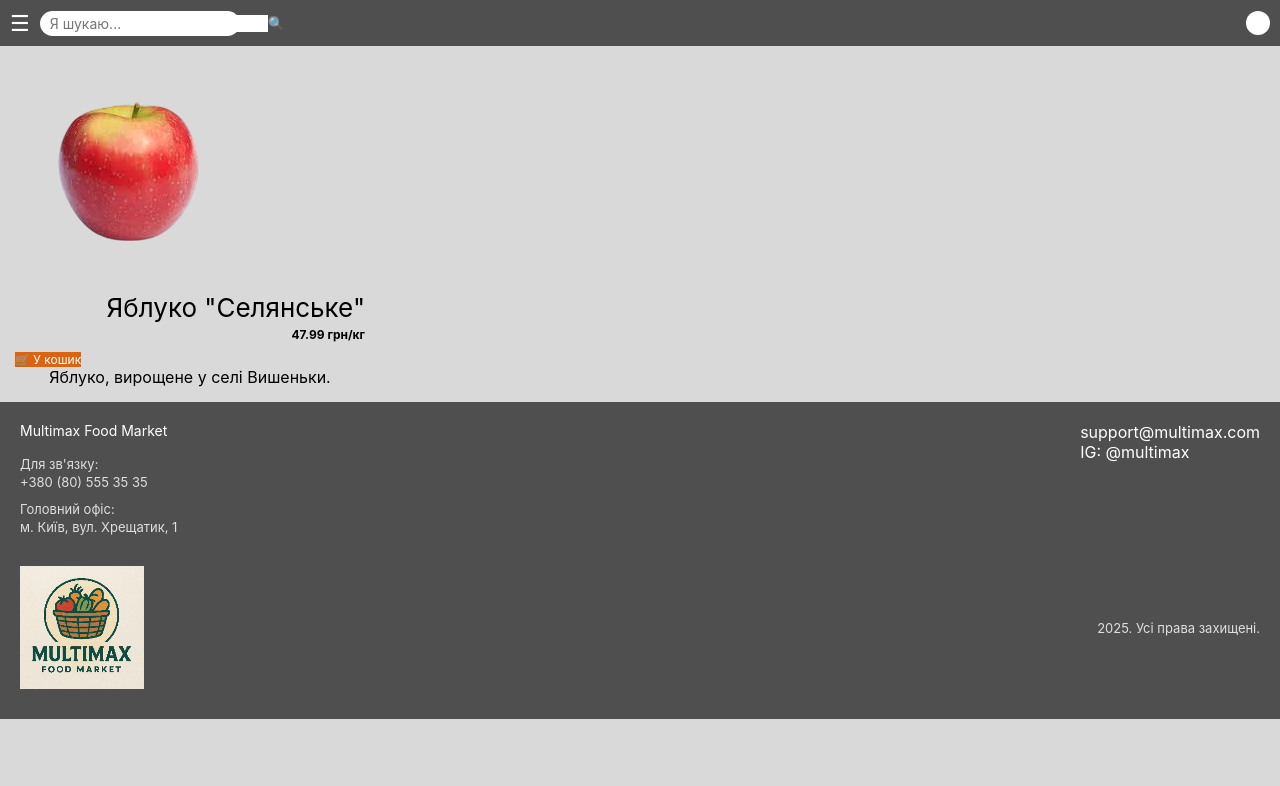
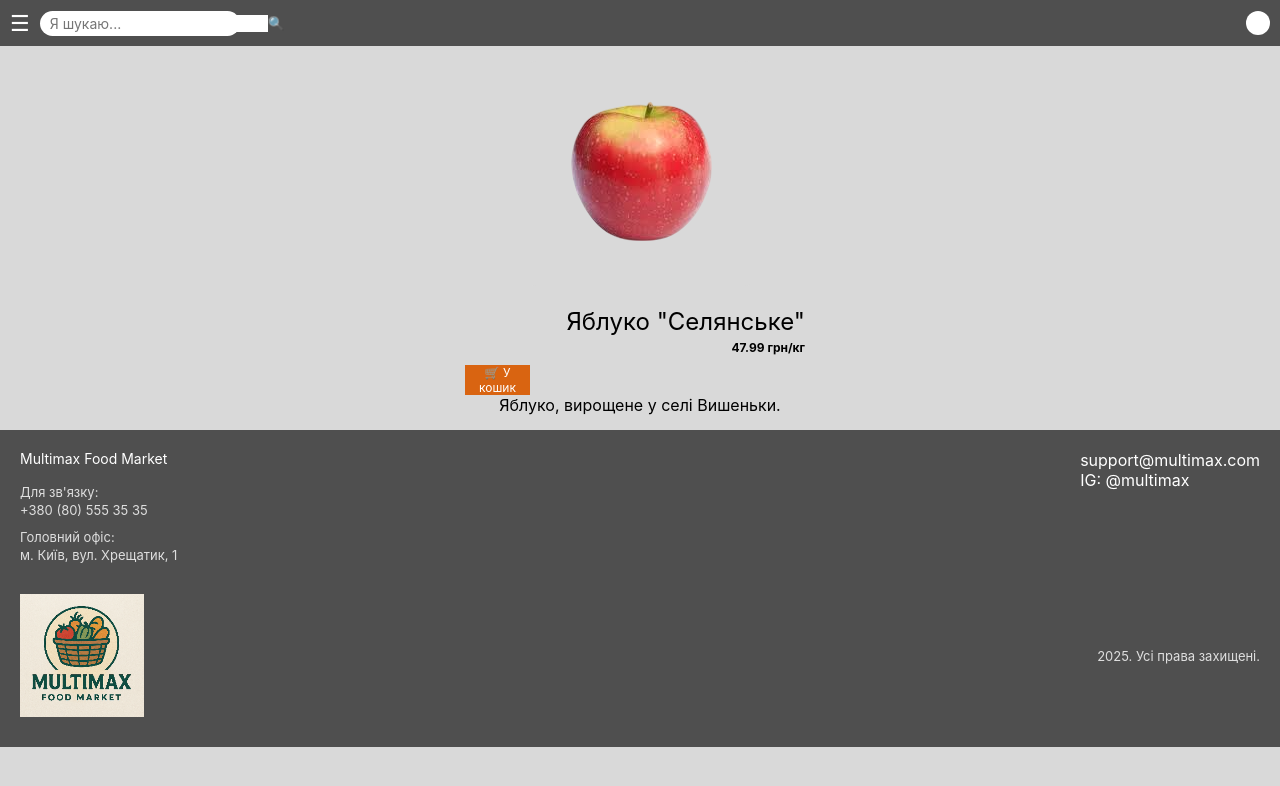
Before and after one commit to yamaksym/MULTIMAX, a website built with Vite: page Frontend/HTML/apple.html in a window 1280 px wide. Built offline with nearby package versions, Linux system fonts and the light colour scheme.

Commit message:
fixed the alignment (Finally)

```diff
--- a/Frontend/CSS/style_apple.css
+++ b/Frontend/CSS/style_apple.css
@@ -85,6 +85,7 @@ header {
     gap: 8px;
 }
 
+
 .profile {
     width: 24px;
     height: 24px;
@@ -95,6 +96,11 @@ header {
 
 main {
     padding: 15px;
+    display: flex;
+    flex-direction: column;
+    align-items: center;
+    justify-content: center;
+    gap: 15px;
 }
 
 section {
@@ -120,21 +126,28 @@ h2 {
     font-size: 12px;
 }
 
+.product-details {
+    background: none;
+    width: 350px;
+    display: flexbox;
+    justify-content: right;
+}
+
 .product-name {
-    font-size: 26px;
+    font-size: 24px;
     margin-bottom: 4px;
     margin-right: 10px;
-    width: 350px;
+    width: auto;
     display: flex;
     align-items: center;
     justify-content: right;
 }
-
 .product-price {
     font-size: 12px;
     color: var(--blacks);
     display: flex;
-    width: 350px;
+    width: auto;
+    height: auto;
     margin-right: 10px;
     align-items: center;
     justify-content: right;
@@ -146,7 +159,9 @@ h2 {
     background: var(--buy-button);
     border: none;
     cursor: pointer;
+    margin-right: 10px;
     color: #fff;
+    width: 65px;
     font-size: 12px;
     display: flex;
     align-items: center;
@@ -170,6 +185,21 @@ footer {
     color: white;
     font-family: Arial, sans-serif;
 }
+
+.footer-content {
+    display: flex;
+    justify-content: space-between;
+    width: 100%;
+    margin-bottom: 25px;
+}
+
+.footer-left,
+.footer-right {
+    display: flex;
+    flex-direction: column;
+    color: var(--footer-placeholder);
+}
+
 a:link {
     color: white;
     background: transparent;
@@ -184,20 +214,6 @@ a:hover {
     color: antiquewhite;
     background: transparent;
     text-decoration: none;
-}
-.footer-content {
-    display: flex;
-    justify-content: space-between;
-    width: 100%;
-    margin-bottom: 25px;
-}
-
-.footer-left,
-.footer-right {
-    display: flex;
-    flex-direction: column;
-    color: var(--footer-placeholder);
-    text-decoration-color: var(--whites);
 }
 
 .footer-title {
--- a/Frontend/CSS/style_chips.css
+++ b/Frontend/CSS/style_chips.css
@@ -96,6 +96,11 @@ header {
 
 main {
     padding: 15px;
+    display: flex;
+    flex-direction: column;
+    align-items: center;
+    justify-content: center;
+    gap: 15px;
 }
 
 section {
@@ -112,6 +117,7 @@ h2 {
     background: var(--bg);
     border-radius: 8px;
     height: 225px;
+    width: 225px;
     margin-bottom: 6px;
     display: flex;
     align-items: center;
@@ -120,9 +126,18 @@ h2 {
     font-size: 12px;
 }
 
+.product-details {
+    background: none;
+    width: 350px;
+    display: flexbox;
+    justify-content: right;
+}
+
 .product-name {
-    font-size: 13px;
+    font-size: 24px;
     margin-bottom: 4px;
+    margin-right: 10px;
+    width: auto;
     display: flex;
     align-items: center;
     justify-content: right;
@@ -131,6 +146,9 @@ h2 {
     font-size: 12px;
     color: var(--blacks);
     display: flex;
+    width: auto;
+    height: auto;
+    margin-right: 10px;
     align-items: center;
     justify-content: right;
     margin-bottom: 10px;
@@ -141,7 +159,9 @@ h2 {
     background: var(--buy-button);
     border: none;
     cursor: pointer;
+    margin-right: 10px;
     color: #fff;
+    width: 65px;
     font-size: 12px;
     display: flex;
     align-items: center;
--- a/Frontend/CSS/style_coca_cola_zero.css
+++ b/Frontend/CSS/style_coca_cola_zero.css
@@ -85,6 +85,7 @@ header {
     gap: 8px;
 }
 
+
 .profile {
     width: 24px;
     height: 24px;
@@ -95,6 +96,11 @@ header {
 
 main {
     padding: 15px;
+    display: flex;
+    flex-direction: column;
+    align-items: center;
+    justify-content: center;
+    gap: 15px;
 }
 
 section {
@@ -106,30 +112,43 @@ h2 {
     margin-bottom: 10px;
 }
 
+
 .product-image {
     background: var(--bg);
     border-radius: 8px;
     height: 225px;
+    width: 225px;
     margin-bottom: 6px;
     display: flex;
     align-items: center;
-    justify-content: center;
+    justify-content: left;
     color: var(--blacks);
     font-size: 12px;
 }
 
+.product-details {
+    background: none;
+    width: 350px;
+    display: flexbox;
+    justify-content: right;
+}
+
 .product-name {
-    font-size: 13px;
+    font-size: 24px;
     margin-bottom: 4px;
+    margin-right: 10px;
+    width: auto;
     display: flex;
     align-items: center;
     justify-content: right;
 }
-
 .product-price {
     font-size: 12px;
     color: var(--blacks);
     display: flex;
+    width: auto;
+    height: auto;
+    margin-right: 10px;
     align-items: center;
     justify-content: right;
     margin-bottom: 10px;
@@ -140,7 +159,9 @@ h2 {
     background: var(--buy-button);
     border: none;
     cursor: pointer;
+    margin-right: 10px;
     color: #fff;
+    width: 65px;
     font-size: 12px;
     display: flex;
     align-items: center;
--- a/Frontend/CSS/style_ice_cream_chreschatyk.css
+++ b/Frontend/CSS/style_ice_cream_chreschatyk.css
@@ -85,6 +85,7 @@ header {
     gap: 8px;
 }
 
+
 .profile {
     width: 24px;
     height: 24px;
@@ -95,6 +96,11 @@ header {
 
 main {
     padding: 15px;
+    display: flex;
+    flex-direction: column;
+    align-items: center;
+    justify-content: center;
+    gap: 15px;
 }
 
 section {
@@ -106,10 +112,12 @@ h2 {
     margin-bottom: 10px;
 }
 
+
 .product-image {
     background: var(--bg);
     border-radius: 8px;
     height: 225px;
+    width: 225px;
     margin-bottom: 6px;
     display: flex;
     align-items: center;
@@ -118,18 +126,29 @@ h2 {
     font-size: 12px;
 }
 
+.product-details {
+    background: none;
+    width: 350px;
+    display: flexbox;
+    justify-content: right;
+}
+
 .product-name {
-    font-size: 13px;
+    font-size: 24px;
     margin-bottom: 4px;
+    margin-right: 10px;
+    width: auto;
     display: flex;
     align-items: center;
     justify-content: right;
 }
-
 .product-price {
     font-size: 12px;
     color: var(--blacks);
     display: flex;
+    width: auto;
+    height: auto;
+    margin-right: 10px;
     align-items: center;
     justify-content: right;
     margin-bottom: 10px;
@@ -140,7 +159,9 @@ h2 {
     background: var(--buy-button);
     border: none;
     cursor: pointer;
+    margin-right: 10px;
     color: #fff;
+    width: 65px;
     font-size: 12px;
     display: flex;
     align-items: center;
@@ -178,7 +199,6 @@ footer {
     flex-direction: column;
     color: var(--footer-placeholder);
 }
-
 
 a:link {
     color: white;
--- a/Frontend/CSS/style_index.css
+++ b/Frontend/CSS/style_index.css
@@ -7,7 +7,7 @@
     --footer-placeholder: #ffffffd0;
     --blacks: #000000;
 }
-
+@import url("https://cdn.jsdelivr.net/npm/bootstrap@5.3.8/dist/css/bootstrap.min.css");
 * {
     box-sizing: border-box;
     margin: 0;
--- a/Frontend/HTML/apple.html
+++ b/Frontend/HTML/apple.html
@@ -22,10 +22,12 @@
   <div class="product-image">
     <img src="../IMG/apple.png" alt="Яблуко 'Селянське'">
   </div>
-  <div class="product-name">Яблуко "Селянське"</div>
-  <div class="product-price">47.99 грн/кг</div>
-  <button id="product-buy">🛒 У кошик</button>
-  <div class="product-info">Яблуко, вирощене у селі Вишеньки.</div>
+  <div class="product-details">
+        <div class="product-name">Яблуко "Селянське"</div>
+        <div class="product-price">47.99 грн/кг</div>
+        <button id="product-buy">🛒 У кошик</button>
+        <div class="product-info">Яблуко, вирощене у селі Вишеньки.</div>
+  </div>
 </main>
 <footer>
   <div class="footer-content">
@@ -51,5 +53,6 @@
   </div>
 </footer>
   <script src="../JS/script_apple.js">  </script>
+  <script src="https://cdn.jsdelivr.net/npm/bootstrap@5.3.8/dist/js/bootstrap.bundle.min.js" integrity="sha384-FKyoEForCGlyvwx9Hj09JcYn3nv7wiPVlz7YYwJrWVcXK/BmnVDxM+D2scQbITxI" crossorigin="anonymous"></script>
 </body>
 </html>
```
Also changed, not shown: Frontend/HTML/index.html (+3 -1 lines).
